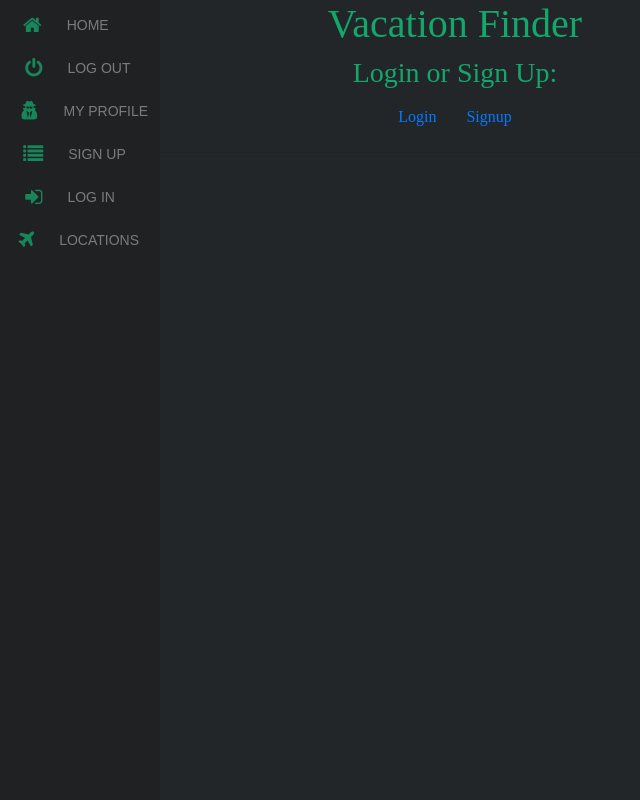
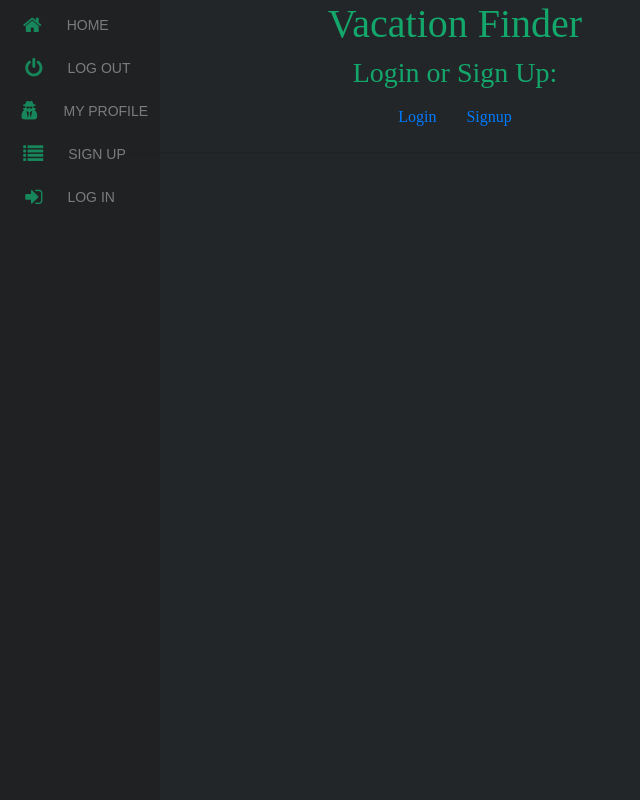
Before and after one commit to BBarden93/GA_Project_3, a Node server app: page / in a window 1280 px wide. Shown: the whole page, without its empty margins (0-640 px from the left). Run offline with Node 20, Linux system fonts and the light colour scheme; data that the repository does not hold is empty; some libraries are stand-ins or nearby versions; some web fonts are replaced.

Commit message:
remove locations from nav bar

```diff
--- a/views/layout.ejs
+++ b/views/layout.ejs
@@ -52,12 +52,6 @@
                 <span class="nav-text">LOG IN</span>
                 </a>
             </li>
-            <li class="has-subnav">
-                <a href="">
-                <i class="fa fa-plane fa-2x"></i>
-                <span class="nav-text">LOCATIONS</span>
-                </a>
-            </li>
           </ul>
       </nav>
 
@@ -65,8 +59,10 @@
 
     </div> -->
 
-    <div class="container">
-        <%- body %>
-    </div>
+        <div class="container">
+            <%- body %>
+        </div>
+
+
 </body>
 </html>
```
